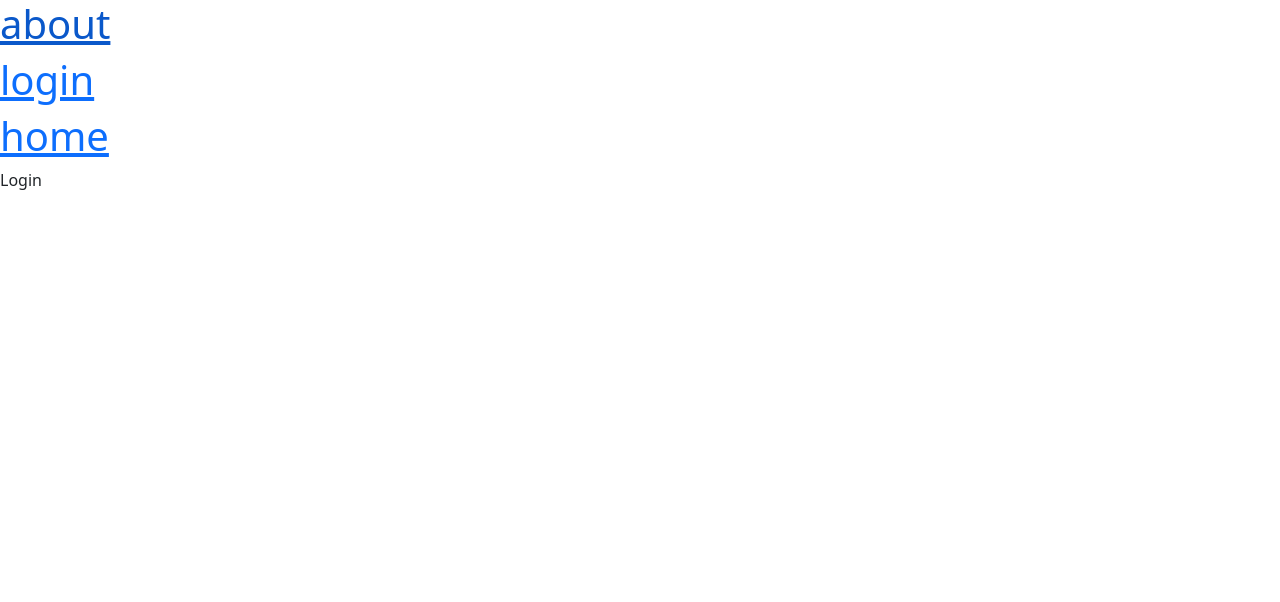
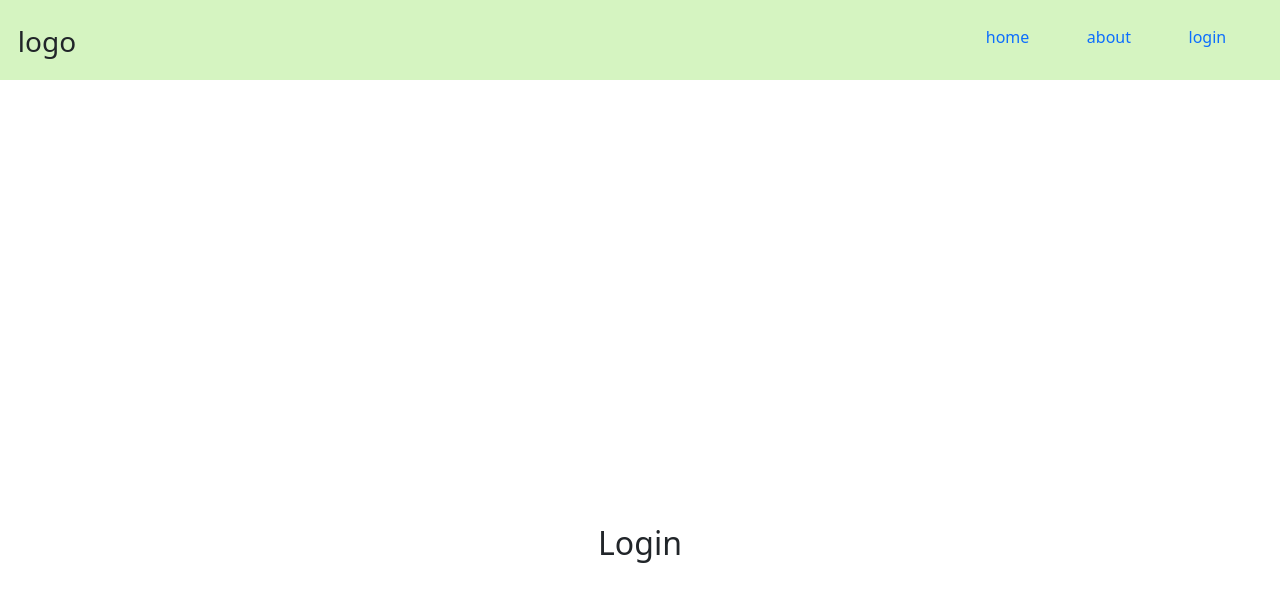
Before and after one commit to sugathub/react-learning, a React (Vite) app: page /login in a window 1280 px wide. Shown: the top 602 px of the page. Built offline with nearby package versions, Linux system fonts and the light colour scheme.

Commit message:
navebar craete and router also use

```diff
--- a/src/App.jsx
+++ b/src/App.jsx
@@ -2,7 +2,8 @@ import { Routes, Route, Link, } from "react-router"
 import { Home } from "./Home"
 import About from "./About"
 import { Login } from "./Login"
-import { Linksok } from "./Linksok"
+import { NaveBar } from "./NaveBar"
+
 
 
 const App = () => {
@@ -10,16 +11,19 @@ const App = () => {
 
   return (
     <>
-
-<Linksok />
-      <Routes>
+   <NaveBar />
+   <div  style={{    display: "flex",
+    justifyContent: "center",
+    margin: "444px"}}> <Routes >
 
         <Route path="/" element={<Home />} />
         <Route path="/about" element={<About />} />
         <Route path="/login" element={<Login />} />
 
 
-      </Routes>
+      </Routes></div>
+
+
 
 
 
--- a/src/Linksok.jsx
+++ /dev/null
@@ -1,13 +0,0 @@
-import React from 'react'
-
-import {Link} from "react-router"
-export const Linksok = () => {
-    return (
-        <>
-            <Link to="/about"><h1>about</h1></Link>
-            <Link to="/login"><h1>login</h1></Link>
-            <Link to="/"><h1>home</h1></Link>
-
-        </>
-    )
-}
--- a/src/Login.jsx
+++ b/src/Login.jsx
@@ -2,6 +2,6 @@ import React from 'react'
 
 export const Login = () => {
   return (
-    <div>Login</div>
+    <div><h2>Login</h2></div>
   )
 }
--- /dev/null
+++ b/src/NaveBar.css
@@ -0,0 +1,25 @@
+.nav{
+        background-color: #70da2b4a;
+    display: flex;
+        justify-content: space-between;
+    width: auto;
+    height: 80px;
+        padding: 25px;
+
+
+}
+.conned ul{
+        display: flex;
+    list-style-type: none;
+    justify-content: space-around;
+    width: 330px;
+}
+.conned ul li a {
+    text-decoration: none;
+}
+.logo{
+
+    display: flex;
+    width: 94px;
+    justify-content: space-around;
+}
--- /dev/null
+++ b/src/NaveBar.jsx
@@ -0,0 +1,26 @@
+import React from 'react'
+import './NaveBar.css';
+import { Link } from 'react-router-dom';
+export const NaveBar = () => {
+
+    return (
+        <>
+            <div className='nav'>
+                <div className='logo'>
+                    <h3>logo</h3>
+
+                </div>
+                <div className='conned'>
+                    <ul>
+                        <li><Link to="/">home</Link></li>
+                        <li><Link to="/about">about</Link></li>
+                        <li><Link to="/login">login</Link></li>  </ul>
+
+                </div>
+
+
+            </div>
+
+        </>
+    )
+}
```
